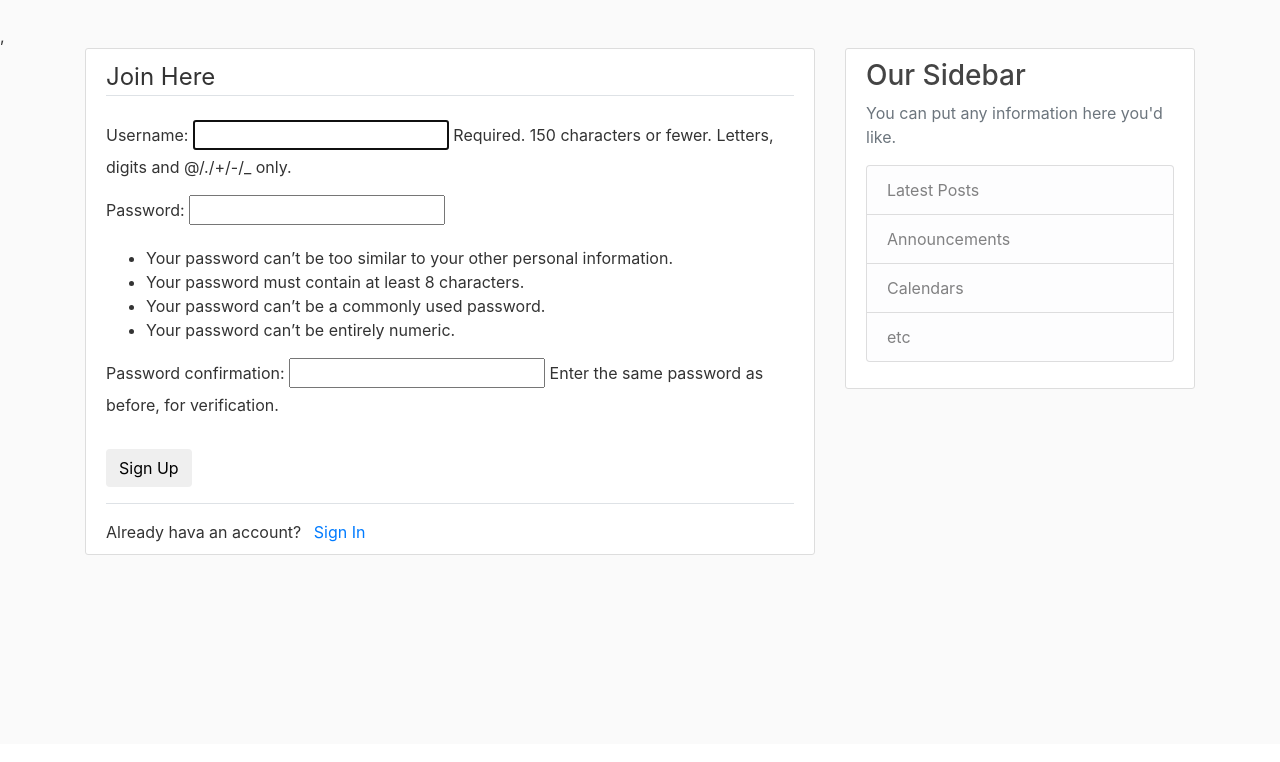
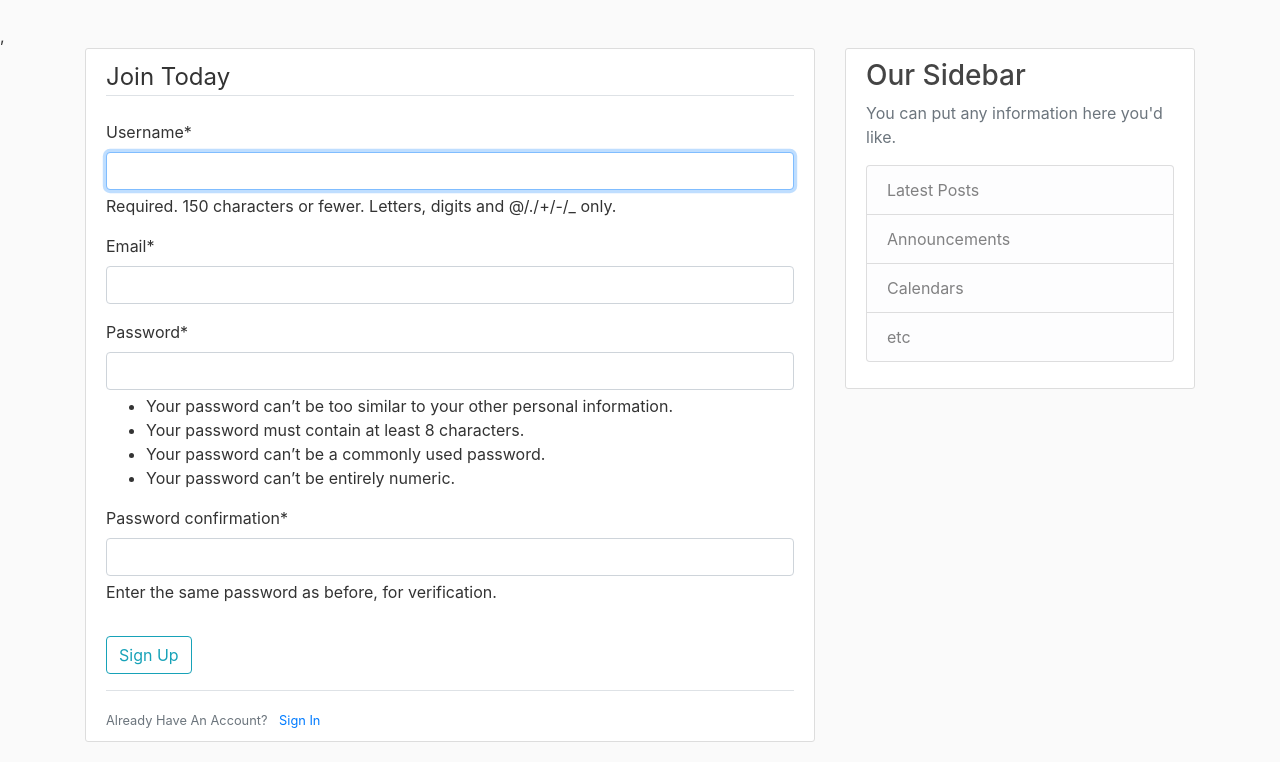
Before and after one commit to Tomireg/FA, a Django app: page /register/ in a window 1280 px wide. Shown: the part 56-818 px from the top of the page. Before the commit the page ends 611 px from the top, so only its background shows below. Run offline with Django 5.2, Linux system fonts and the light colour scheme; some libraries are stand-ins or nearby versions.

Commit message:
form css

```diff
--- a/faproject/faproject/settings.py
+++ b/faproject/faproject/settings.py
@@ -33,6 +33,8 @@ ALLOWED_HOSTS = []
 INSTALLED_APPS = [
     "blog.apps.BlogConfig",
     "users.apps.UsersConfig",
+    "crispy_forms", #Updated here
+    "crispy_bootstrap5", #Updated here
     "django.contrib.admin",
     "django.contrib.auth",
     "django.contrib.contenttypes",
@@ -123,3 +125,5 @@ STATIC_URL = 'static/'
 # https://docs.djangoproject.com/en/5.1/ref/settings/#default-auto-field
 
 DEFAULT_AUTO_FIELD = 'django.db.models.BigAutoField'
+
+CRISPY_TEMPLATE_PACK = 'bootstrap5'
--- /dev/null
+++ b/faproject/users/forms.py
@@ -0,0 +1,10 @@
+from django import forms
+from django.contrib.auth.models import User
+from django.contrib.auth.forms import UserCreationForm
+
+class UserRegisterForm(UserCreationForm):
+    email = forms.EmailField()
+
+    class Meta:
+        model = User
+        fields = ['username', 'email', 'password1', 'password2']
--- a/faproject/users/templates/users/register.html
+++ b/faproject/users/templates/users/register.html
@@ -1,19 +1,20 @@
 {% extends "blog/base.html" %}
+{% load crispy_forms_tags %} <!-- Updated here to load crispy forms -->
 {% block content %}
     <div class="content-section">
         <form method="POST">
             {% csrf_token %}
             <fieldset class="form-group">
-            <legend class="border-bottom mb-4">Join Here</legend>
-            {{ form.as_p }}
+                <legend class="border-bottom mb-4">Join Today</legend>
+                {{ form|crispy }} <!-- Updated to load the form and let crispy take care of the formmating -->
             </fieldset>
             <div class="form-group">
-            <button class="btn btn-outline" type="submit">Sign Up</button>
+                <button class="btn btn-outline-info" type="submit">Sign Up</button>
             </div>
         </form>
-    <div class="border-top pt-3"
+        <div class="border-top pt-3">
             <small class="text-muted">
-            Already hava an account? <a class="ml-2" href="#">Sign In</a>
+                Already Have An Account? <a class="ml-2" href="#">Sign In</a>
             </small>
         </div>
     </div>
--- a/faproject/users/views.py
+++ b/faproject/users/views.py
@@ -1,16 +1,16 @@
 from django.shortcuts import render, redirect
-from django.contrib.auth.forms import UserCreationForm
 from django.contrib import messages
+from .forms import UserRegisterForm  #Import added
 
 # Create your views here.
 def register(request):
     if request.method == 'POST':
-        form = UserCreationForm(request.POST)
+        form = UserRegisterForm(request.POST) #UserRegisterForm instead of UserCreationForm
         if form.is_valid():
             form.save()
             username = form.cleaned_data.get('username')
             messages.success(request, f'Account created for {username}!')
             return redirect('blog-home')
     else:
-        form = UserCreationForm()
+        form = UserRegisterForm() #UserRegisterForm instead of UserCreationForm
     return render(request, 'users/register.html', {'form': form})
```
Also changed, not shown: faproject/db.sqlite3. Lines whose indentation alone changed are shown as unchanged.
